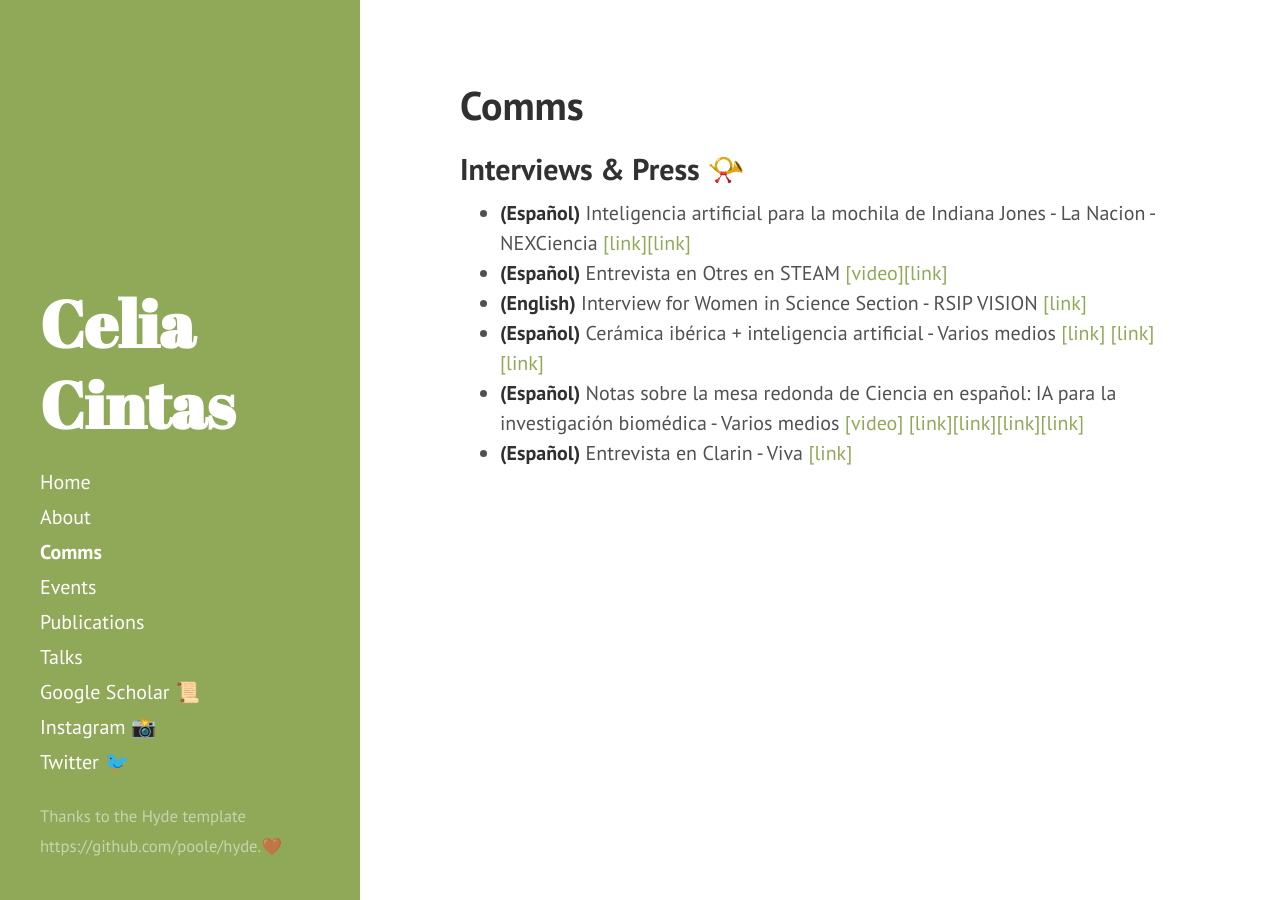
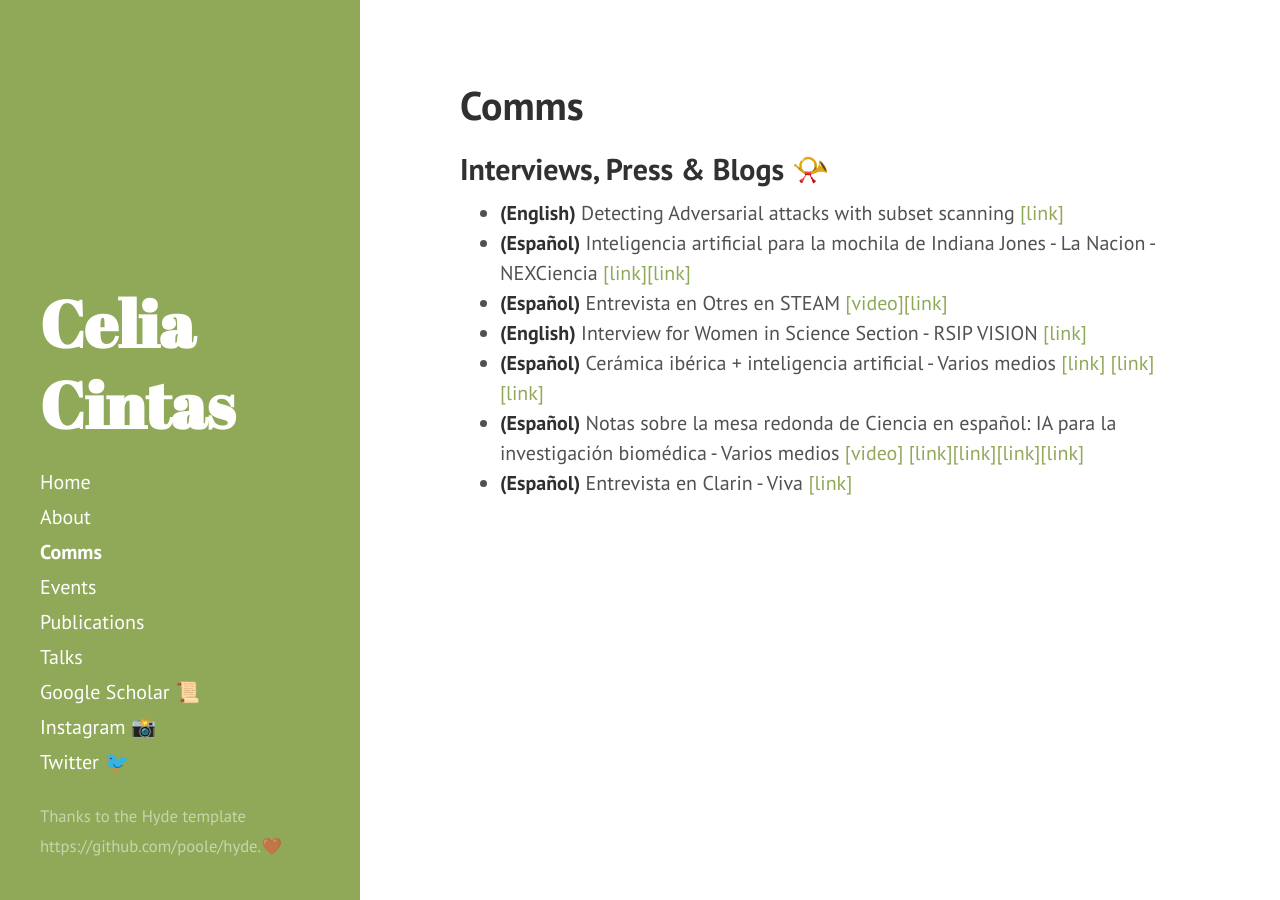
Before and after one commit to celiacintas/celiacintas.github.io, a Jekyll site: the page built from comms.md, in a window 1280 px wide. Built offline with Jekyll 4.4.1, drawn with Linux system fonts in a browser that asks for light colours.

Commit message:
Update comms.md

```diff
--- a/comms.md
+++ b/comms.md
@@ -3,8 +3,9 @@ layout: page
 title: Comms
 ---
 
-## Interviews & Press 📯
+## Interviews, Press & Blogs 📯
 
+* **(English)** Detecting Adversarial attacks with subset scanning [[link]](https://opendatascience.com/detecting-adversarial-attacks-with-subset-scanning/)
 * **(Español)** Inteligencia artificial para la mochila de Indiana Jones - La Nacion - NEXCiencia [[link]](https://www.lanacion.com.ar/tecnologia/inteligencia-artificial-para-la-mochila-de-indiana-jones-permite-catalogar-en-forma-autonoma-nid03012022/)[[link]](https://nexciencia.exactas.uba.ar/sistema-capaz-catalogar-automaticamente-vasijas-ceramica-yacimientos-arqueologicos-inteligencia-artificial-celia-cintas-pablo-navarro-carlos-belotti-diego-fernandez-slezak)
 * **(Español)** Entrevista en Otres en STEAM [[video]](https://youtu.be/cxvSiylKub4)[[link]](https://medium.com/mujeresensteam/otres-en-steam-qui%C3%A9n-es-celia-cintas-43d43b8d0131)
 * **(English)** Interview for Women in Science Section  - RSIP VISION [[link]](https://www.rsipvision.com/MICCAI2021-Wednesday/29/)
```
